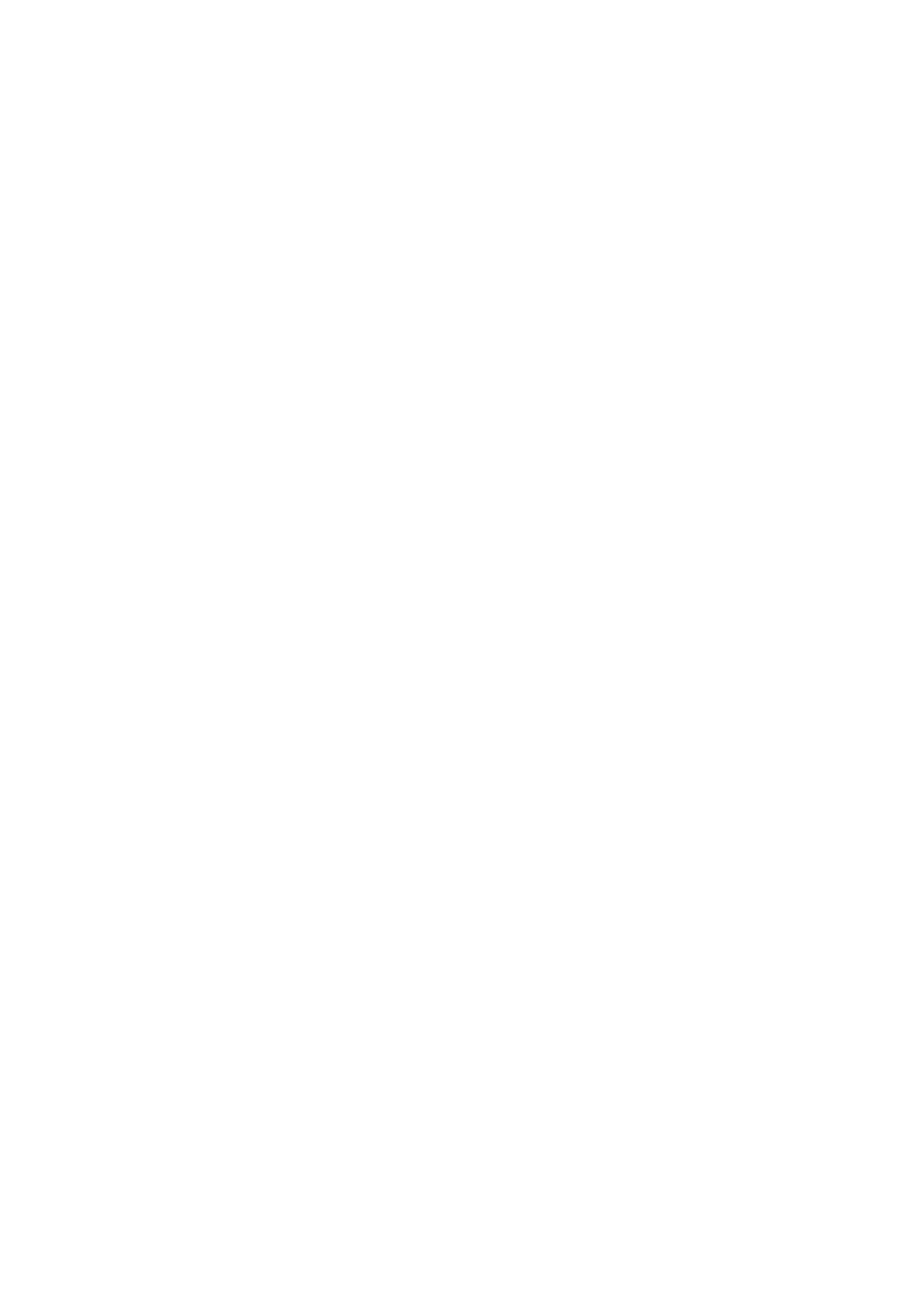
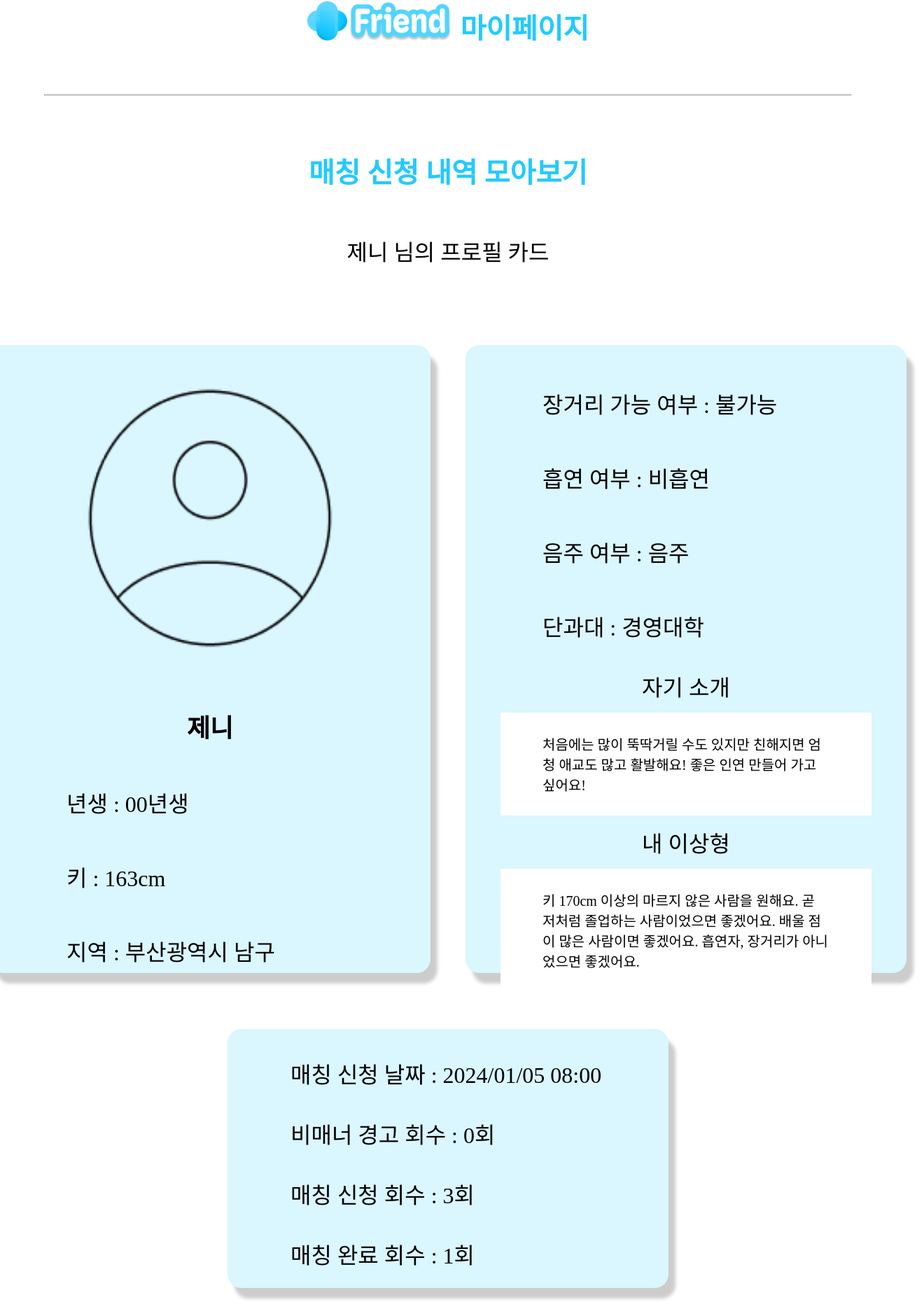
Before and after one commit to Friend-FE/FE, a React (Create React App) app: page /ManagerPage/MatchingApplicationHistory/MatchingAHDetail in a window 1280 px wide. Before the commit this address had no page. Shown: the part 253-2133 px from the top of the page at 70% size, 1320 px wide, since content can reach past the window. Before the commit the page ends 800 px from the top, so only its background shows below. Built offline with nearby package versions, Linux system fonts and the light colour scheme; the HTML template or start-up script is replaced by a standard one; a web font is replaced by a local one.

Commit message:
관리자 페이지 - 매칭 신청 내역 확인하기 2

```diff
--- a/src/App.js
+++ b/src/App.js
@@ -16,6 +16,7 @@ import QnA from './components/ManagerPage_Component/QnA';
 import ReportReceiptHistory from './components/ManagerPage_Component/ReportReceiptHistory';
 import ViewMembershipList from './components/ManagerPage_Component/ViewMembershipList';
 import WritingNotices from './components/ManagerPage_Component/WritingNotices';
+import MatchingAHDetail from './components/ManagerPage_Component/MatchingAHDetail';
 
 import CertifyEmail from './pages/Certify/CertifyEmail';
 import SignupInfo from './pages/Signup/SignupInfo';
@@ -34,6 +35,7 @@ const App = ()=>{
 
 				<Route path="/ManagerPage" element={<ManagerPage/>}/>
 				<Route path="/ManagerPage/MatchingApplicationHistory" element={<MatchingApplicationHistory/>}/>
+				<Route path="/ManagerPage/MatchingApplicationHistory/MatchingAHDetail" element={<MatchingAHDetail/>}/>
 				<Route path="/ManagerPage/MatchingCompletionHistory" element={<MatchingCompletionHistory/>}/>
 				<Route path="/ManagerPage/ModifyingManagerInfo" element={<ModifyingManagerInfo/>}/>
 				<Route path="/ManagerPage/QnA" element={<QnA/>}/>
--- a/src/components/ManagerPage_Component/ManagerPage.jsx
+++ b/src/components/ManagerPage_Component/ManagerPage.jsx
@@ -5,7 +5,6 @@ import React from 'react'
 
 import ProfileBasic from '../../images/ProfileBasic.png'
 
-import styled from 'styled-components'
 import * as T from '../MyPage_Component/MyPage'
 
 import Header from '../header/index'
@@ -31,15 +30,9 @@ export default function ManagerPage() {
           <T.MoveToPageLink to="/ManagerPage/ViewMembershipList">회원 목록 보기</T.MoveToPageLink>
         </T.MoveToDiv>
       </T.TotalDiv>
-      <FooterContainer>
+      <T.FooterContainer>
         <Footer/>
-      </FooterContainer>
+      </T.FooterContainer>
     </>
   )
 }
-
-const FooterContainer = styled.div`
-  position: absolute;
-  bottom: -1100px;
-  width: 100%;
-`;
--- /dev/null
+++ b/src/components/ManagerPage_Component/MatchingAHDetail.jsx
@@ -0,0 +1,118 @@
+// 관리자 페이지 - 매칭 신청 내역 확인하기 2
+
+import React from 'react'
+import ProfileBasic from '../../images/ProfileBasic.png'
+import * as T from '../MyPage_Component/MyPage'
+import * as P from '../MyPage_Component/ProfileCard'
+import styled from 'styled-components'
+import Header from '../header/index'
+import Footer from '../footer/index'
+import Title from '../title/index'
+
+
+export default function MatchingAHDetail() {
+  return (
+    <>
+        <Header/>
+        <Title title="마이페이지"/>
+        <T.TotalHr></T.TotalHr>
+        <T.TotalDiv>
+            <HeadTitleH3>매칭 신청 내역 모아보기</HeadTitleH3>
+            <T.TitleH3>제니 님의 프로필 카드</T.TitleH3>
+            <P.SectionContainer>
+                <P.SectionDiv>
+                    <P.ProfileBasicImg src={ProfileBasic} alt ="ProfileBasic"/>
+                    <P.NameH4>제니</P.NameH4>
+                    <P.InfoP>년생 : 00년생</P.InfoP>
+                    <P.InfoP>키 : 163cm</P.InfoP>
+                    <P.InfoP>지역 : 부산광역시 남구</P.InfoP>
+                </P.SectionDiv>
+                <P.SectionDiv>
+                    <P.InfoP>장거리 가능 여부 : 불가능</P.InfoP>
+                    <P.InfoP>흡연 여부 : 비흡연</P.InfoP>
+                    <P.InfoP>음주 여부 : 음주</P.InfoP>
+                    <P.InfoP>단과대 : 경영대학</P.InfoP>
+                    <SelfIntroductionTitleP>자기 소개</SelfIntroductionTitleP>
+                    <SelfIntroductionDiv>
+                        <SelfIntroductionP> 처음에는 많이 뚝딱거릴 수도 있지만 친해지면 엄청 애교도 많고 활발해요! 좋은 인연 만들어 가고 싶어요!</SelfIntroductionP>
+                    </SelfIntroductionDiv>
+                    <SelfIntroductionTitleP>내 이상형</SelfIntroductionTitleP>
+                    <SelfIntroductionDiv>
+                        <SelfIntroductionP> 키 170cm 이상의 마르지 않은 사람을 원해요. 곧 저처럼 졸업하는 사람이었으면 좋겠어요. 배울 점이 많은 사람이면 좋겠어요. 흡연자, 장거리가 아니었으면 좋겠어요.</SelfIntroductionP>
+                    </SelfIntroductionDiv>
+                </P.SectionDiv>
+            </P.SectionContainer>
+            <SectionDiv>
+                <InfoP>매칭 신청 날짜 : 2024/01/05 08:00</InfoP>
+                <InfoP>비매너 경고 회수 : 0회</InfoP>
+                <InfoP>매칭 신청 회수 : 3회</InfoP>
+                <InfoP>매칭 완료 회수 : 1회</InfoP>
+            </SectionDiv>
+        </T.TotalDiv>
+        <FooterContainer>
+            <Footer/>
+        </FooterContainer>
+    </>
+  )
+}
+
+const HeadTitleH3 = styled.h3`
+    color: #23CAFF;
+    font-size: 40px;
+    font-weight: 900;
+
+    position: relative;
+    top: -40px;
+    margin: -10px;
+`;
+
+const SelfIntroductionTitleP = styled.p`
+    font-size: 32px;
+
+    margin: 0;
+
+    position: relative;
+    top: -20px;
+`;
+
+const SelfIntroductionDiv = styled.div`
+    background-color: white;
+
+    padding: 10px 60px;
+    margin: 15px 50px;
+
+    position: relative;
+    top: -20px;
+
+    text-align: left;
+`;
+
+const SelfIntroductionP = styled.p`
+    font-size: 20px;
+`;
+
+const SectionDiv = styled.div`
+  text-align: left;
+
+  width: 630px;
+  height: 370px;
+
+  background-color: #DAF6FF;
+  border-radius: 20px;
+  box-shadow: 10px 15px 5px rgba(0, 0, 0, 0.2);
+
+  margin: 0 25px;
+`;
+
+const InfoP = styled.p`
+    font-size: 32px;
+
+    margin: 40px 0 20px 90px;
+    text-align: left;
+`;
+
+const FooterContainer = styled.div`
+    position: absolute;
+    bottom: -1600px;
+    width: 100%;
+`;
--- a/src/components/MyPage_Component/MyPage.jsx
+++ b/src/components/MyPage_Component/MyPage.jsx
@@ -87,7 +87,7 @@ export const MoveToPageLink = styled(Link)`
   }
 `;
 
-const FooterContainer = styled.div`
+export const FooterContainer = styled.div`
   position: absolute;
   bottom: -1100px;
   width: 100%;
--- a/src/components/MyPage_Component/ProfileCard.jsx
+++ b/src/components/MyPage_Component/ProfileCard.jsx
@@ -6,14 +6,14 @@ import Header from '../header/index'
 import Footer from '../footer/index'
 import Title from '../title/index'
 
-const NameH4 = styled.h4`
+export const NameH4 = styled.h4`
     font-size: 36px;
     font-weight: 600;
 
     margin: 20px 0;
   `;
 
-const SectionDiv = styled.div`
+export const SectionDiv = styled.div`
   text-align: center;
   /* min-height: 100vh; */
 
@@ -29,32 +29,32 @@ const SectionDiv = styled.div`
 `;
 
 
-const SectionContainer = styled.div`
+export const SectionContainer = styled.div`
   display: flex;
   justify-content: space-between;
   margin: 80px 0;
 `;
 
-const ProfileBasicImg = styled.img`
+export const ProfileBasicImg = styled.img`
   margin: 30px 110px;
 
   width: 410px;
   height: 434px;
 `;
 
-const InfoP = styled.p`
+export const InfoP = styled.p`
   font-size: 32px;
   margin: 60px 110px;
   text-align: left;
 `;
 
-const SelfIntroductionTitleP = styled.p`
+export const SelfIntroductionTitleP = styled.p`
   font-size: 32px;
 
-  margin: 100px 10px 0 0;
+  margin: 100px 0 0 0;
 `;
 
-const SelfIntroductionDiv = styled.div`
+export const SelfIntroductionDiv = styled.div`
   background-color: white;
 
   padding: 20px 70px;
@@ -62,11 +62,11 @@ const SelfIntroductionDiv = styled.div`
   text-align: left;
 `;
 
-const SelfIntroductionP = styled.p`
+export const SelfIntroductionP = styled.p`
   font-size: 20px;
 `;
 
-const FooterContainer = styled.div`
+export const FooterContainer = styled.div`
   position: absolute;
   bottom: -1200px;
   width: 100%;
```
